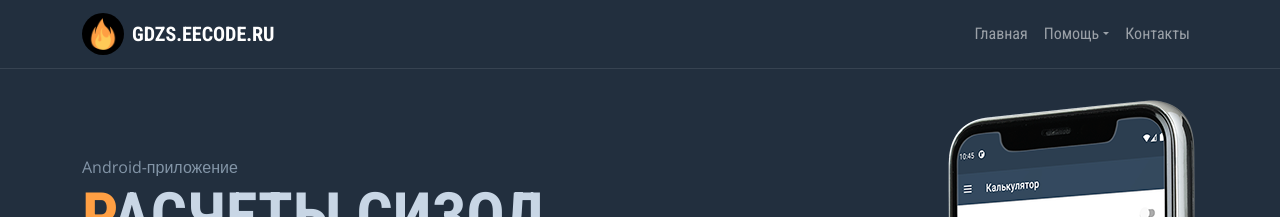
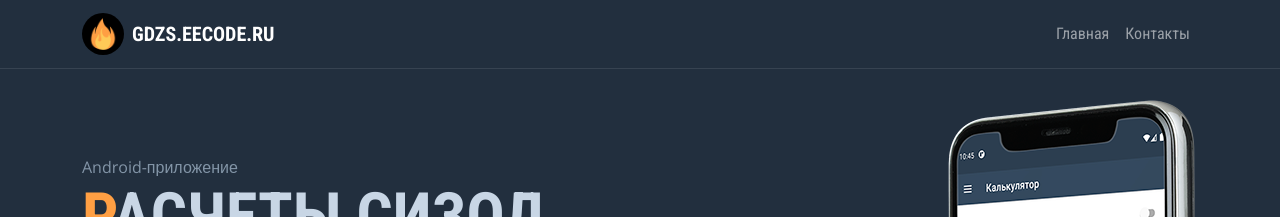
Before and after one commit to EpifanovE/gdzs-site, a Jekyll site: the page built from index.html, in a window 1280 px wide. Shown: the top 217 px of the page. Built offline with Jekyll 4.4.1, drawn with Linux system fonts in a browser that asks for light colours.

Commit message:
disable help links

```diff
--- a/_includes/header.html
+++ b/_includes/header.html
@@ -20,7 +20,7 @@
                 <li class="nav-item active">
                     <a class="nav-link" aria-current="page" href="{{ site.url }}">Главная</a>
                 </li>
-                {% if jekyll.environment == "production" %}
+                {% if jekyll.environment != "production" %}
                 <li class="nav-item dropdown">
                     <a class="nav-link dropdown-toggle" href="#" id="dropdown01" data-bs-toggle="dropdown"
                         aria-expanded="false">Помощь</a>
```
